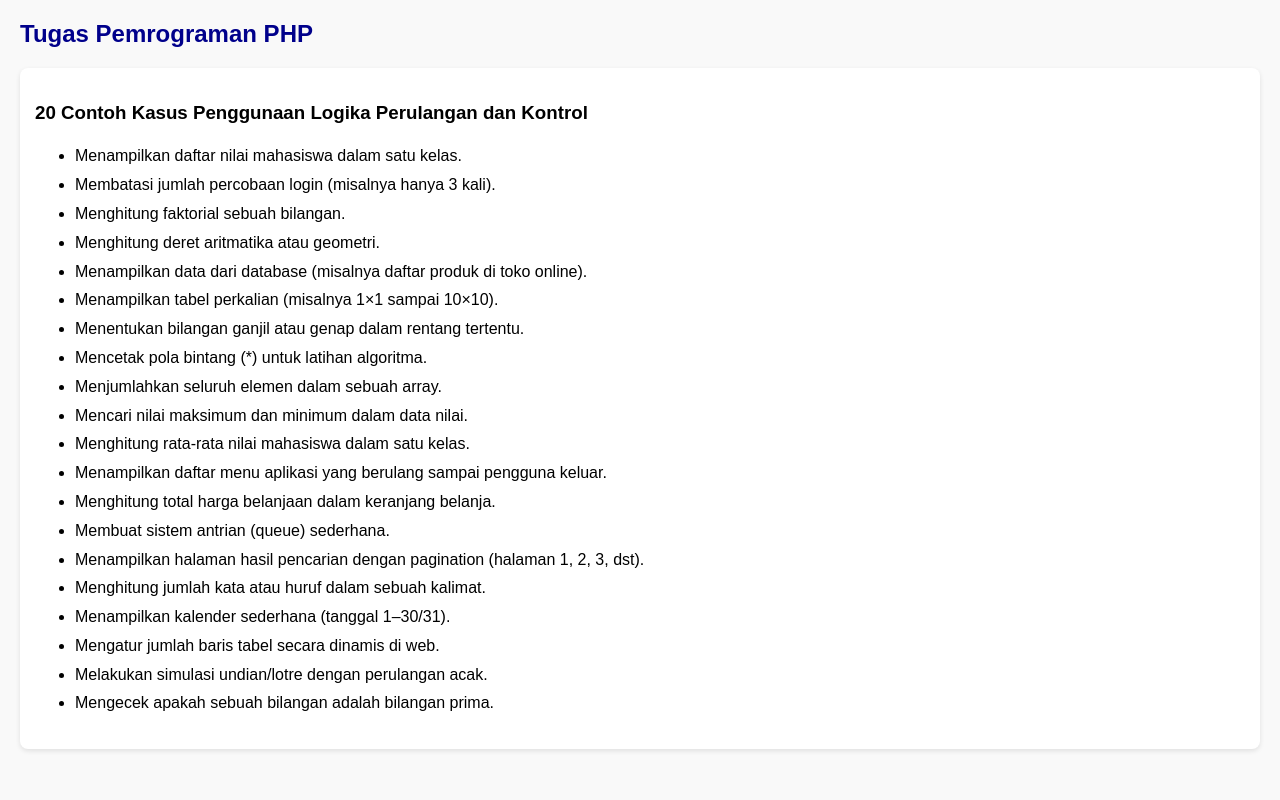
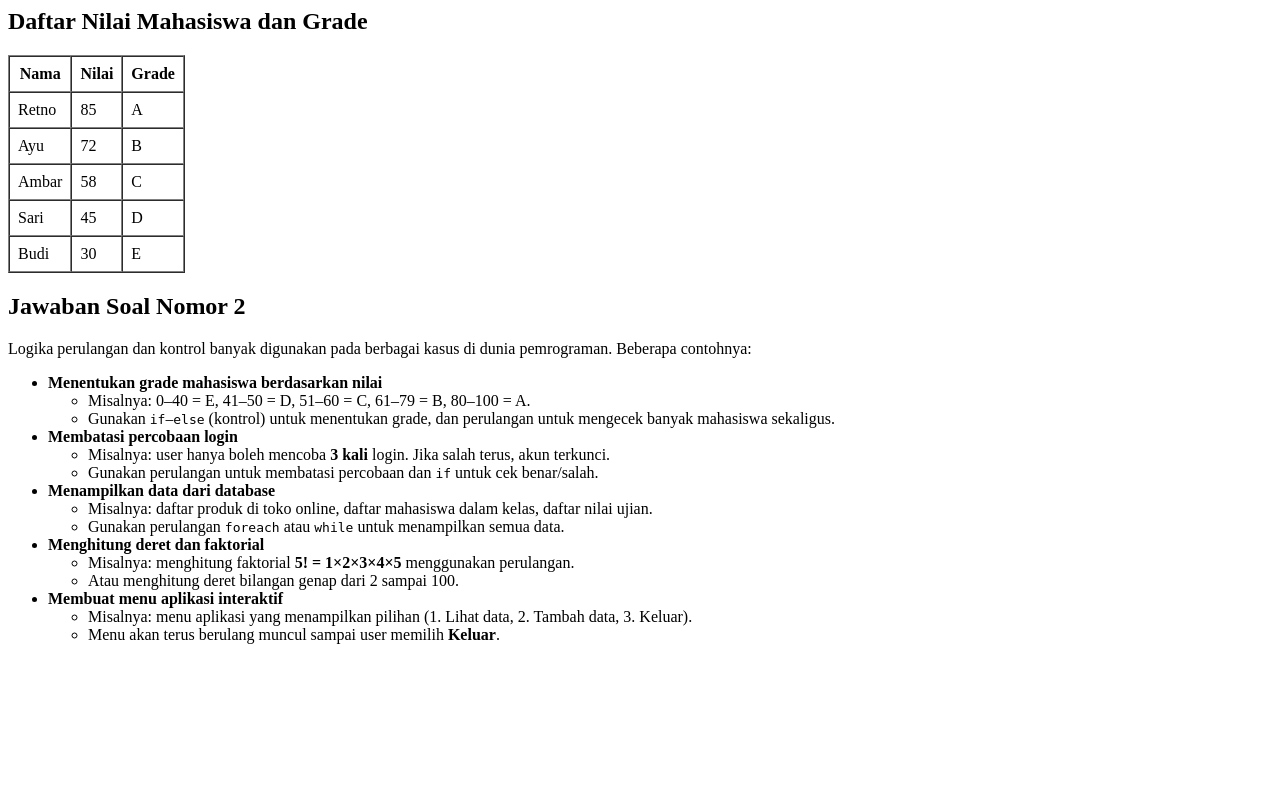
Before and after one commit to Retnoayu7776/Latihan_PHP, a PHP site: page /soal2kontrolulang.php in a window 1280 px wide. Run offline with PHP 8.4, Linux system fonts and the light colour scheme.

Commit message:
kontrol_ulang

```diff
--- a/soal2kontrolulang.php
+++ b/soal2kontrolulang.php
@@ -1,56 +1,88 @@
-<!DOCTYPE html>
-<html lang="id">
-<head>
-    <meta charset="UTF-8">
-    <title>20 Contoh Kasus Penggunaan Logika Perulangan</title>
-    <style>
-        body {
-            font-family: Arial, sans-serif;
-            margin: 20px;
-            background: #f9f9f9;
-        }
-        h2 {
-            color: darkblue;
-        }
-        .box {
-            background: #fff;
-            padding: 15px;
-            border-radius: 8px;
-            margin-bottom: 20px;
-            box-shadow: 0 2px 5px rgba(0,0,0,0.1);
-        }
-        ul {
-            line-height: 1.8;
-        }
-    </style>
-</head>
-<body>
-    <h2>Tugas Pemrograman PHP</h2>
+<?php
+// Data nama dan nilai beberapa mahasiswa
+$mahasiswa = [
+    ["nama" => "Retno", "nilai" => 85],
+    ["nama" => "Ayu", "nilai" => 72],
+    ["nama" => "Ambar", "nilai" => 58],
+    ["nama" => "Sari", "nilai" => 45],
+    ["nama" => "Budi", "nilai" => 30]
+];
 
-    <div class="box">
-        <h3>20 Contoh Kasus Penggunaan Logika Perulangan dan Kontrol</h3>
+echo "<h2>Daftar Nilai Mahasiswa dan Grade</h2>";
+echo "<table border='1' cellpadding='8' cellspacing='0'>
+        <tr>
+            <th>Nama</th>
+            <th>Nilai</th>
+            <th>Grade</th>
+        </tr>";
+
+// Perulangan untuk menampilkan semua mahasiswa
+foreach($mahasiswa as $mhs) {
+    $nilai = $mhs["nilai"];
+    $grade = "";
+
+    if($nilai >= 80 && $nilai <= 100) {
+        $grade = "A";
+    } elseif($nilai >= 61 && $nilai <= 79) {
+        $grade = "B";
+    } elseif($nilai >= 51 && $nilai <= 60) {
+        $grade = "C";
+    } elseif($nilai >= 41 && $nilai <= 50) {
+        $grade = "D";
+    } elseif($nilai >= 0 && $nilai <= 40) {
+        $grade = "E";
+    } else {
+        $grade = "Tidak valid";
+    }
+
+    echo "<tr>
+            <td>".$mhs["nama"]."</td>
+            <td>".$nilai."</td>
+            <td>".$grade."</td>
+          </tr>";
+}
+
+echo "</table>";
+?>
+
+<?php
+echo "<h2>Jawaban Soal Nomor 2</h2>";
+echo "<p>Logika perulangan dan kontrol banyak digunakan pada berbagai kasus di dunia pemrograman. Beberapa contohnya:</p>";
+
+echo "<ul>";
+echo "<li><b>Menentukan grade mahasiswa berdasarkan nilai</b>
         <ul>
-            <li>Menampilkan daftar nilai mahasiswa dalam satu kelas.</li>
-            <li>Membatasi jumlah percobaan login (misalnya hanya 3 kali).</li>
-            <li>Menghitung faktorial sebuah bilangan.</li>
-            <li>Menghitung deret aritmatika atau geometri.</li>
-            <li>Menampilkan data dari database (misalnya daftar produk di toko online).</li>
-            <li>Menampilkan tabel perkalian (misalnya 1×1 sampai 10×10).</li>
-            <li>Menentukan bilangan ganjil atau genap dalam rentang tertentu.</li>
-            <li>Mencetak pola bintang (*) untuk latihan algoritma.</li>
-            <li>Menjumlahkan seluruh elemen dalam sebuah array.</li>
-            <li>Mencari nilai maksimum dan minimum dalam data nilai.</li>
-            <li>Menghitung rata-rata nilai mahasiswa dalam satu kelas.</li>
-            <li>Menampilkan daftar menu aplikasi yang berulang sampai pengguna keluar.</li>
-            <li>Menghitung total harga belanjaan dalam keranjang belanja.</li>
-            <li>Membuat sistem antrian (queue) sederhana.</li>
-            <li>Menampilkan halaman hasil pencarian dengan pagination (halaman 1, 2, 3, dst).</li>
-            <li>Menghitung jumlah kata atau huruf dalam sebuah kalimat.</li>
-            <li>Menampilkan kalender sederhana (tanggal 1–30/31).</li>
-            <li>Mengatur jumlah baris tabel secara dinamis di web.</li>
-            <li>Melakukan simulasi undian/lotre dengan perulangan acak.</li>
-            <li>Mengecek apakah sebuah bilangan adalah bilangan prima.</li>
+            <li>Misalnya: 0–40 = E, 41–50 = D, 51–60 = C, 61–79 = B, 80–100 = A.</li>
+            <li>Gunakan <code>if–else</code> (kontrol) untuk menentukan grade, dan perulangan untuk mengecek banyak mahasiswa sekaligus.</li>
         </ul>
-    </div>
-</body>
-</html>
+      </li>";
+
+echo "<li><b>Membatasi percobaan login</b>
+        <ul>
+            <li>Misalnya: user hanya boleh mencoba <b>3 kali</b> login. Jika salah terus, akun terkunci.</li>
+            <li>Gunakan perulangan untuk membatasi percobaan dan <code>if</code> untuk cek benar/salah.</li>
+        </ul>
+      </li>";
+
+echo "<li><b>Menampilkan data dari database</b>
+        <ul>
+            <li>Misalnya: daftar produk di toko online, daftar mahasiswa dalam kelas, daftar nilai ujian.</li>
+            <li>Gunakan perulangan <code>foreach</code> atau <code>while</code> untuk menampilkan semua data.</li>
+        </ul>
+      </li>";
+
+echo "<li><b>Menghitung deret dan faktorial</b>
+        <ul>
+            <li>Misalnya: menghitung faktorial <b>5! = 1×2×3×4×5</b> menggunakan perulangan.</li>
+            <li>Atau menghitung deret bilangan genap dari 2 sampai 100.</li>
+        </ul>
+      </li>";
+
+echo "<li><b>Membuat menu aplikasi interaktif</b>
+        <ul>
+            <li>Misalnya: menu aplikasi yang menampilkan pilihan (1. Lihat data, 2. Tambah data, 3. Keluar).</li>
+            <li>Menu akan terus berulang muncul sampai user memilih <b>Keluar</b>.</li>
+        </ul>
+      </li>";
+echo "</ul>";
+?>
```
